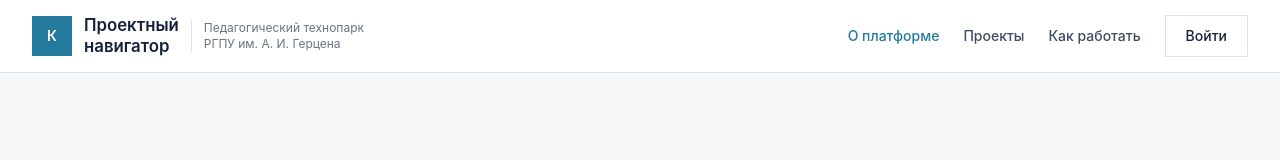
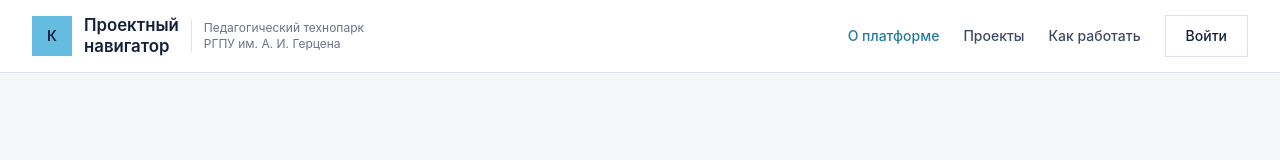
Before and after one commit to alisiatkc/kvant-next, a Next.js app: page / in a window 1280 px wide. Shown: the top 160 px of the page. Built offline with nearby package versions, Linux system fonts and the light colour scheme.

Commit message:
Apply Technopark color to navigation mark

```diff
--- a/src/components/Header.tsx
+++ b/src/components/Header.tsx
@@ -17,7 +17,7 @@ export default function Header({ active }: HeaderProps) {
     <header className="sticky top-0 z-40 border-b border-kv-border bg-white">
       <div className="container-kv flex h-[72px] items-center justify-between">
         <Link href="/" className="flex items-center gap-3 no-underline" onClick={() => setOpen(false)}>
-          <span className="flex h-10 w-10 items-center justify-center bg-kv-blue text-sm font-semibold text-white">
+          <span className="flex h-10 w-10 items-center justify-center bg-kv-cyan text-sm font-semibold text-kv-dark">
             К
           </span>
           <span className="text-[1.05rem] font-semibold leading-tight text-kv-dark">
```
